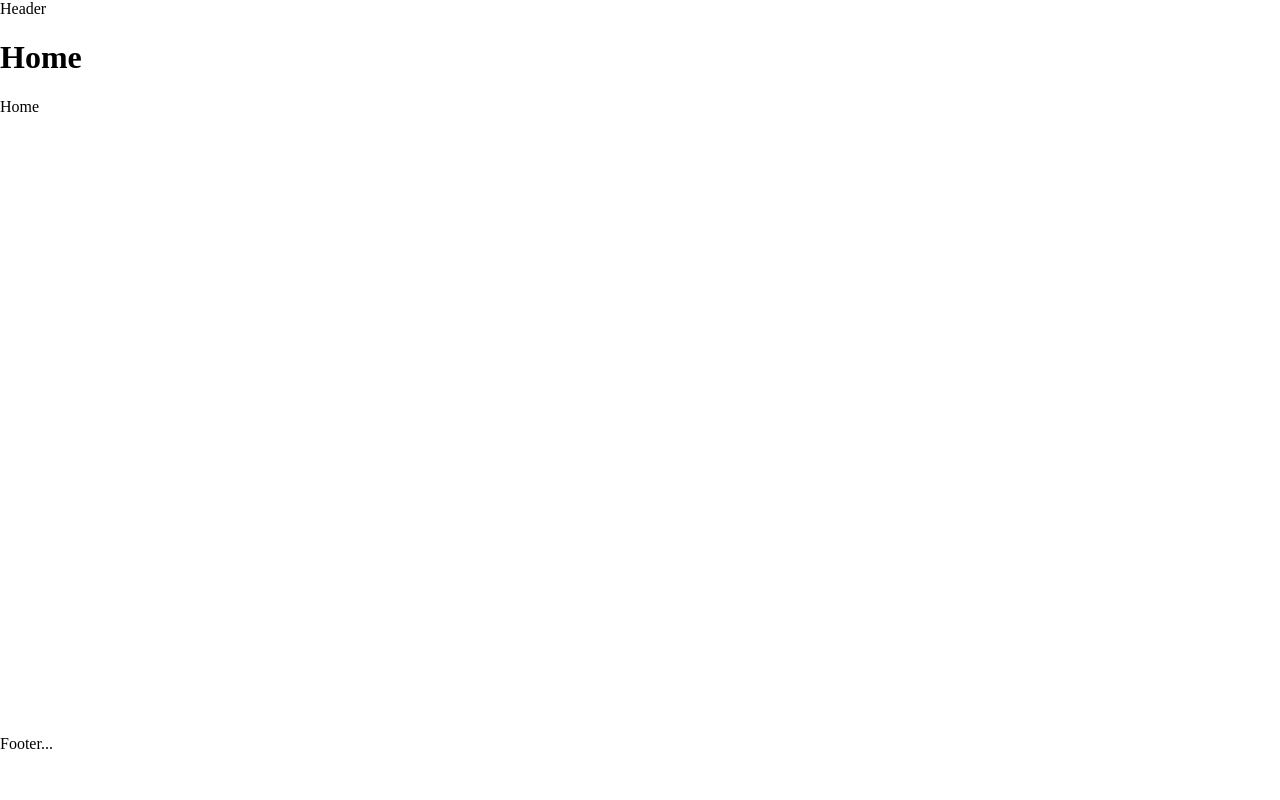
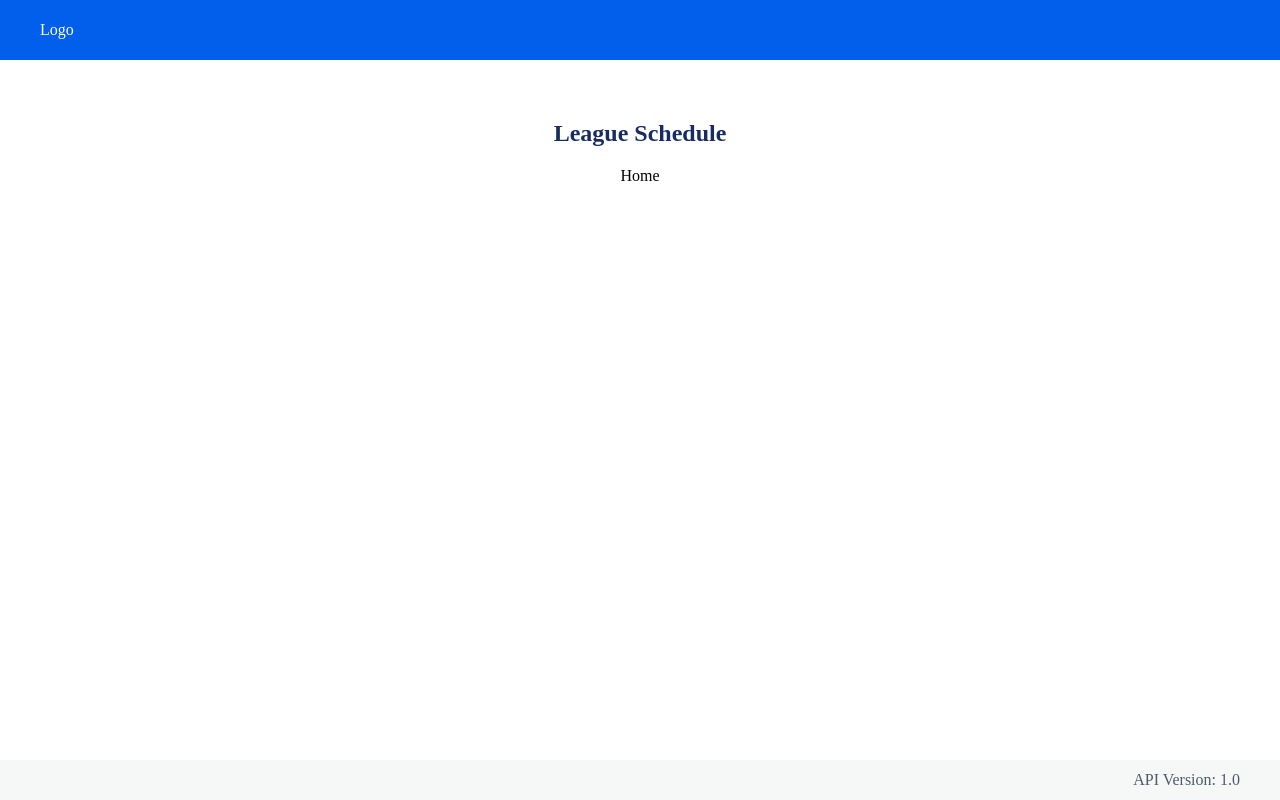
Before and after one commit to strykesg/eval, a Vue app: page / in a window 1280 px wide. Built offline with nearby package versions, Linux system fonts and the light colour scheme.

Commit message:
Header and Footer CSS styling

```diff
--- a/src/App.vue
+++ b/src/App.vue
@@ -23,8 +23,21 @@ export default {
 
 <style>
 @import "./index.css";
-
+body,html {
+    margin: 0;
+    padding: 0;
+}
+* {
+    box-sizing: border-box;
+}
 .pageContent {
-  height: 87vh;
+  text-align: center;
+  margin-top: 60px;
+  height: calc(100vh - 160px);
+}
+h1 {
+  font-size: 24px;
+  color: #182C62;
+  margin-bottom:20px;
 }
 </style>
--- a/src/components/Home.vue
+++ b/src/components/Home.vue
@@ -1,6 +1,6 @@
 <template>
     <div>
-      <h1>Home</h1>
+      <h1>League Schedule</h1>
       <p>Home</p>
     </div>
   </template>
--- a/src/components/layout/Footer.vue
+++ b/src/components/layout/Footer.vue
@@ -1,6 +1,8 @@
 <template>
     <footer>
-      Footer...
+      <div class="apiVersion">
+        API Version: 1.0
+      </div>
     </footer>
   </template>
 
@@ -11,5 +13,16 @@
   </script>
 
   <style scoped>
-
+    footer {
+      display: flex;
+      align-items: center;
+      justify-content: right;
+      height: 40px;
+      background: #F6F7F7;
+      color: #4B5C68
+    }
+    .apiVersion {
+      margin-right: 40px;
+      text-align: right;
+    }
   </style>
--- a/src/components/layout/Header.vue
+++ b/src/components/layout/Header.vue
@@ -1,7 +1,14 @@
 <template>
     <header>
       <nav>
-        Header
+        <div class="logo">
+            Logo
+        </div>
+        <div class="routes">
+            <ul class="nav-links">
+
+            </ul>
+        </div>
       </nav>
     </header>
   </template>
@@ -13,5 +20,34 @@
   </script>
 
   <style scoped>
+    nav {
+        padding: 0 40px;
+        display: flex;
+        align-items: center;
+        justify-content: space-between;
+        height: 60px;
+        background: #025FEB;
+        color: #FFFFFF;
+        font-size: 16px;
+    }
+    .logo {
+        width: 110px;
+    }
+    .routes .nav-links {
+        list-style: none;
+        display: flex;
+        align-items: center;
+        margin: 0;
+        padding: 0;
+    }
 
+    .routes .nav-links li {
+        margin-left: 20px;
+    }
+
+    .nav-icon {
+        width: 25px;
+        height: 25px;
+        margin-left: 5px;
+    }
   </style>
```
